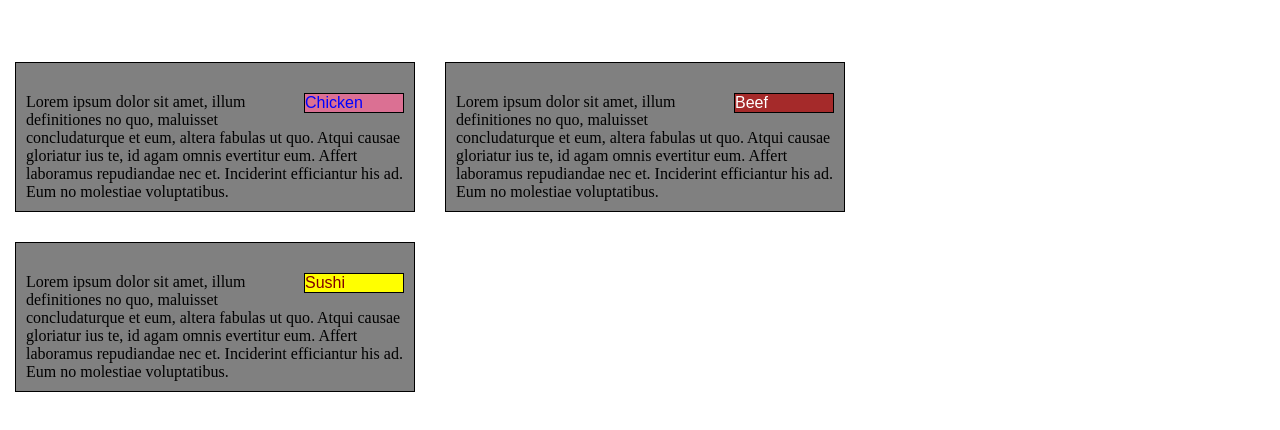
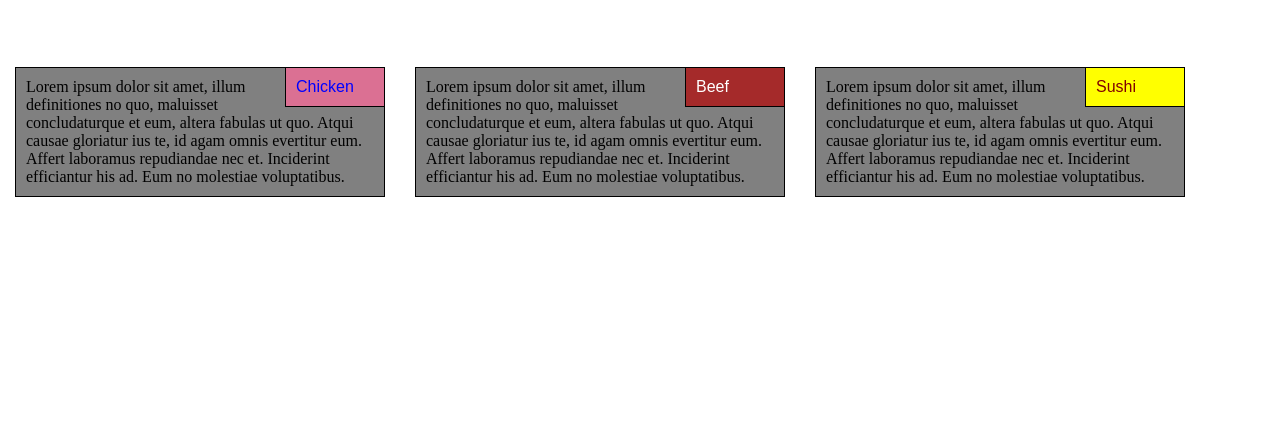
Before and after one commit to varshini123456/module2-solution, a plain HTML site: page index.html in a window 1280 px wide. Shown: the part 40-470 px from the top of the page. Drawn offline with Linux system fonts and the light colour scheme.

Commit message:
Update index.css

```diff
--- a/css/index.css
+++ b/css/index.css
@@ -13,21 +13,18 @@
 .content{
     font-family: serif;
 }
-.content > div{
-    margin: 15px;
-}
 
-.section{
+
+.section p{
     border: 1px solid black;
     background-color: grey;
     padding: 10px;
-    overflow: auto;
 }
 
 .section p
 {
-    margin-left: auto;
-    margin-right: auto;
+    margin-left: 15px;
+    margin-right: 15px;
     margin-top: 20px;
 }
 
```
